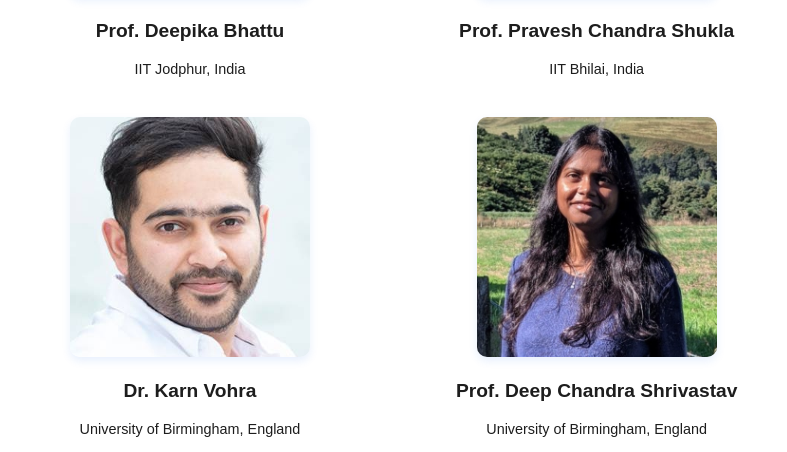
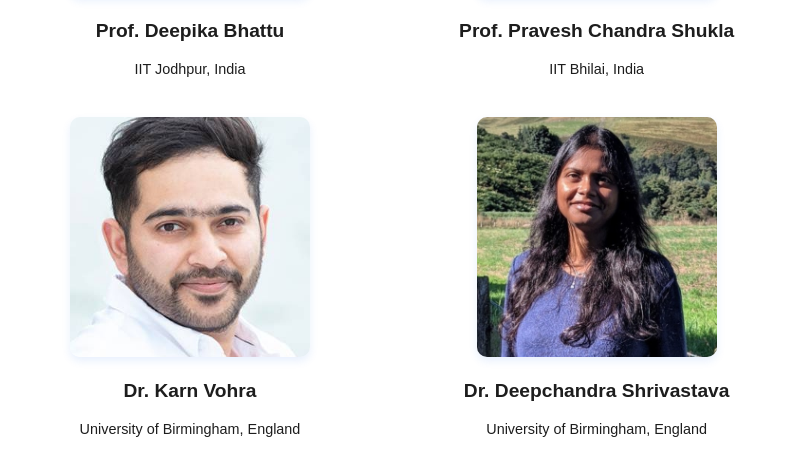
Before and after one commit to chandankr014/IITB-ESED, a plain HTML site: page pages/home.html in a window 1280 px wide. Shown: the part 1563-2015 px from the top of the page, 450-1237 px from the left. Drawn offline with Linux system fonts and the light colour scheme; files whose address does not match are found by name.

Commit message:
updated speakers

```diff
--- a/pages/home.html
+++ b/pages/home.html
@@ -270,7 +270,7 @@
                 <img src="Images\deepika.webp">
                 <div class="speaker-info">
                     <h3>Prof. Deepika Bhattu</h3>
-                    <p>IIT Jodphur, India</p>
+                    <p>IIT Jodhpur, India</p>
                 </div>
             </div>
             <div class="speaker">
@@ -304,7 +304,7 @@
             <div class="speaker">
                 <img src="Images\deepchandra.jpg">
                 <div class="speaker-info">
-                    <h3>Prof. Deep Chandra Shrivastav</h3>
+                    <h3>Dr. Deepchandra Shrivastava</h3>
                     <p>University of Birmingham, England</p>
                 </div>
             </div>
```
